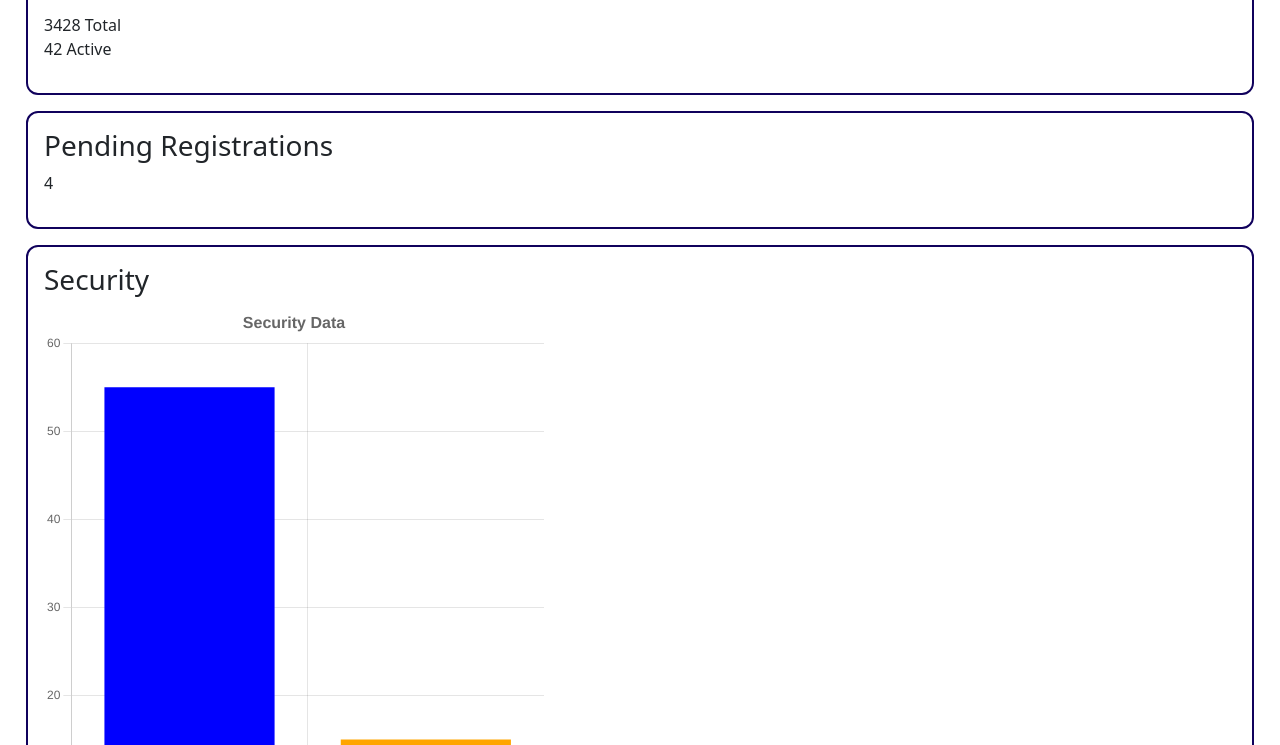
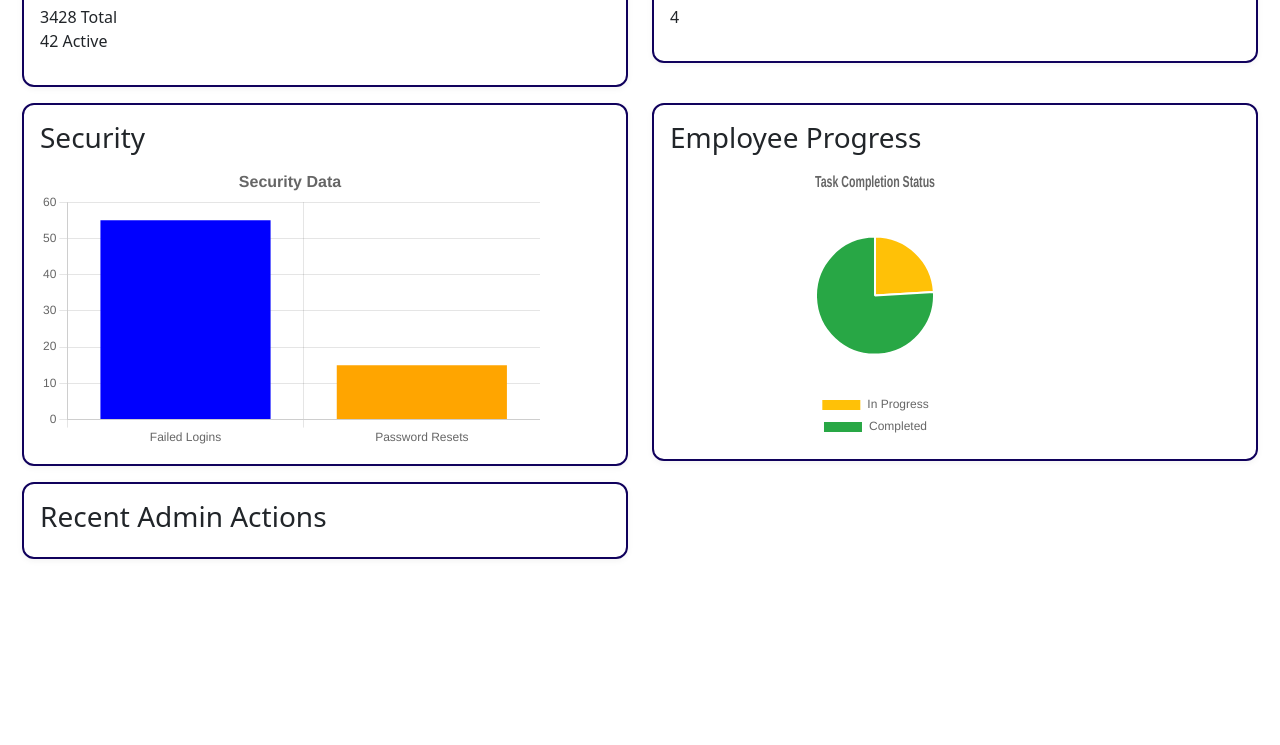
Before and after one commit to LBORO-Team11/team11-prototype, a plain HTML site: page adminV1.html in a window 1280 px wide. Shown: the part 167-912 px from the top of the page. After the commit the page ends 800 px from the top, so only its background shows below. Drawn offline with nearby package versions, Linux system fonts and the light colour scheme.

Commit message:
Admin view version 2
23/10/25

```diff
--- a/adminV1.html
+++ b/adminV1.html
@@ -14,26 +14,40 @@
         body {
             margin: 10px;
         }
-        div{
+        .dashboard_card {
             border: 2px solid #10015c;
             border-radius: 12px;
             padding: 16px;
-            margin: 16px;
+            margin-bottom: 16px;
+            box-shadow: 0 2px 6px rgba(0, 0, 0, 0.05);
+        }
+        canvas {
+            width: 100%;
+            height: 100 px;
         }
     </style>
+
     <body>
         <h1>Admin Portal</h1>
         <h2>Welcome Admin.</h2>
 
-        <div id = "user_tot">
+        <div class = container-fluid>
+            <div class = "row h100" >
+                <div class = "col-md-6">
+                    <div id = "user_tot" class = "dashboard_card">
                         <h3>Total Users</h3>
                         <p>3428 Total<br> 42 Active</p>
                     </div>
-        <div id = "pending_reg">
+                </div>
+                <div class = "col-md-6">
+                    <div id = "pending_reg"  class = "dashboard_card">
                         <h3>Pending Registrations</h3>
                         <p>4</p>
                     </div>
-        <div id = "security">
+                </div>
+
+                <div class = "col-md-6">
+                    <div id = "security" class = "dashboard_card">
                         <h3>Security</h3>
                         <canvas id="sec_bar" style="width:100%;max-width:500px"></canvas>
 
@@ -67,8 +81,13 @@
                         </script>
 
                     </div>
-        <div id = "tasks">
-            <canvas id="tasks_pie" style="width:100%;max-width:500px"></canvas>
+                </div>
+
+                <div class = "col-md-6">
+                    <div id = "tasks"  class = "dashboard_card">
+                        <h3>Employee Progress</h3>
+                        <div id = "pie_chart container" style="width:280px; height:280px; margin:auto; align-items: center;">
+                            <canvas id="tasks_pie" style="width:100%;max-width:120px"></canvas>
 
                             <script>
                                 const xValuesP = ["In Progress", "Completed"];
@@ -102,8 +121,15 @@
                                 });
                             </script>
                         </div>
-        <div id= "actions">
+                    </div>
+                </div>
+
+                <div class = "col-md-6">
+                    <div id= "actions"  class = "dashboard_card">
                         <h3>Recent Admin Actions</h3>
+                    </div>
+                </div>
+            </div>
         </div>
 
     </body>
```
Lines whose indentation alone changed are shown as unchanged.
